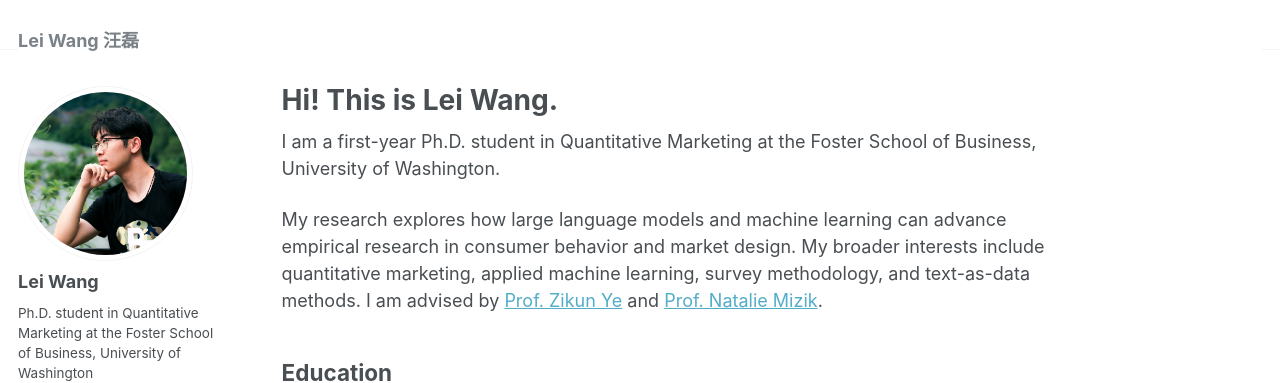
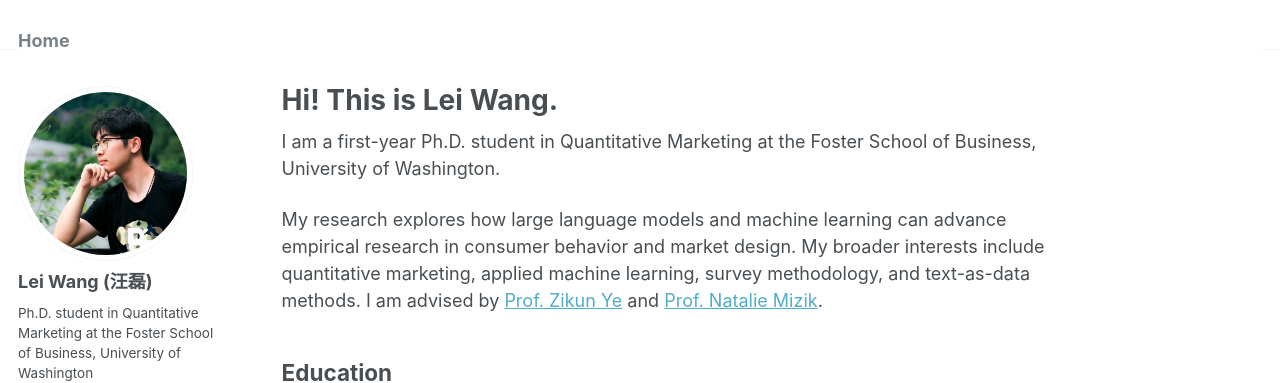
Before and after one commit to Wanglei123SJTU/Wanglei123SJTU.github.io, a Jekyll site: the page built from _pages/about.md, in a window 1280 px wide. Shown: the top 383 px of the page. Built offline with Jekyll 4.4.1, drawn with Linux system fonts in a browser that asks for light colours.

Commit message:
Update _config.yml

```diff
--- a/_config.yml
+++ b/_config.yml
@@ -8,7 +8,7 @@
 
 # Basic Site Settings
 locale: "en-US"
-title: "Lei Wang 汪磊"
+title: "Home"
 title_separator: "-"
 name: "Lei Wang"
 description: "Ph.D. student at the Foster School of Business, University of Washington"
@@ -21,7 +21,7 @@ repository: "Wanglei123SJTU.github.io"
 #               Additional customization can be done by editing /_includes/author-profile.html
 author:
   avatar: "Wanglei_pic.png"
-  name: "Lei Wang"
+  name: "Lei Wang (汪磊)"
   pronouns:
   bio: "Ph.D. student in Quantitative Marketing at the Foster School of Business, University of Washington"
   location: "Seattle"
```
